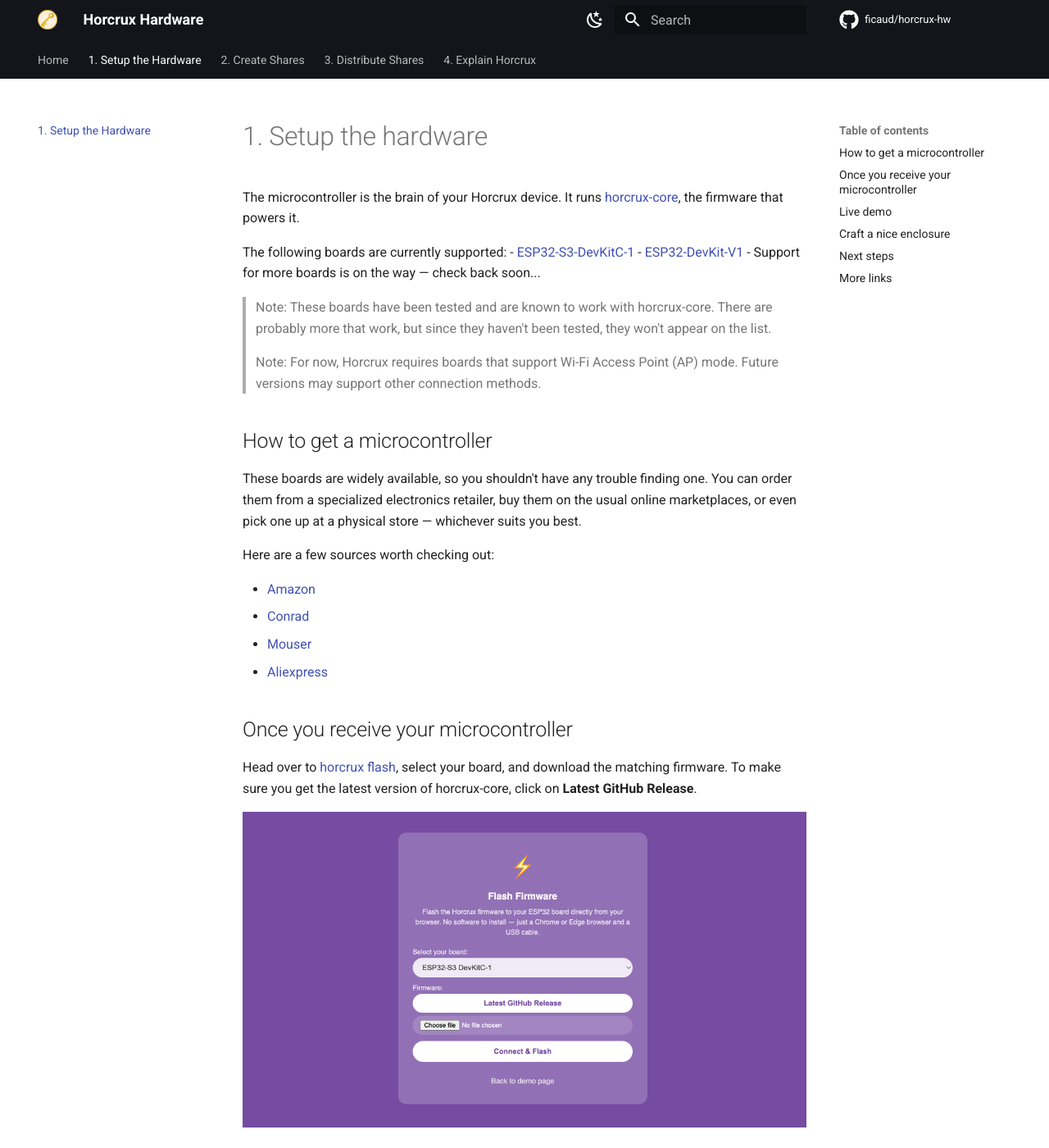
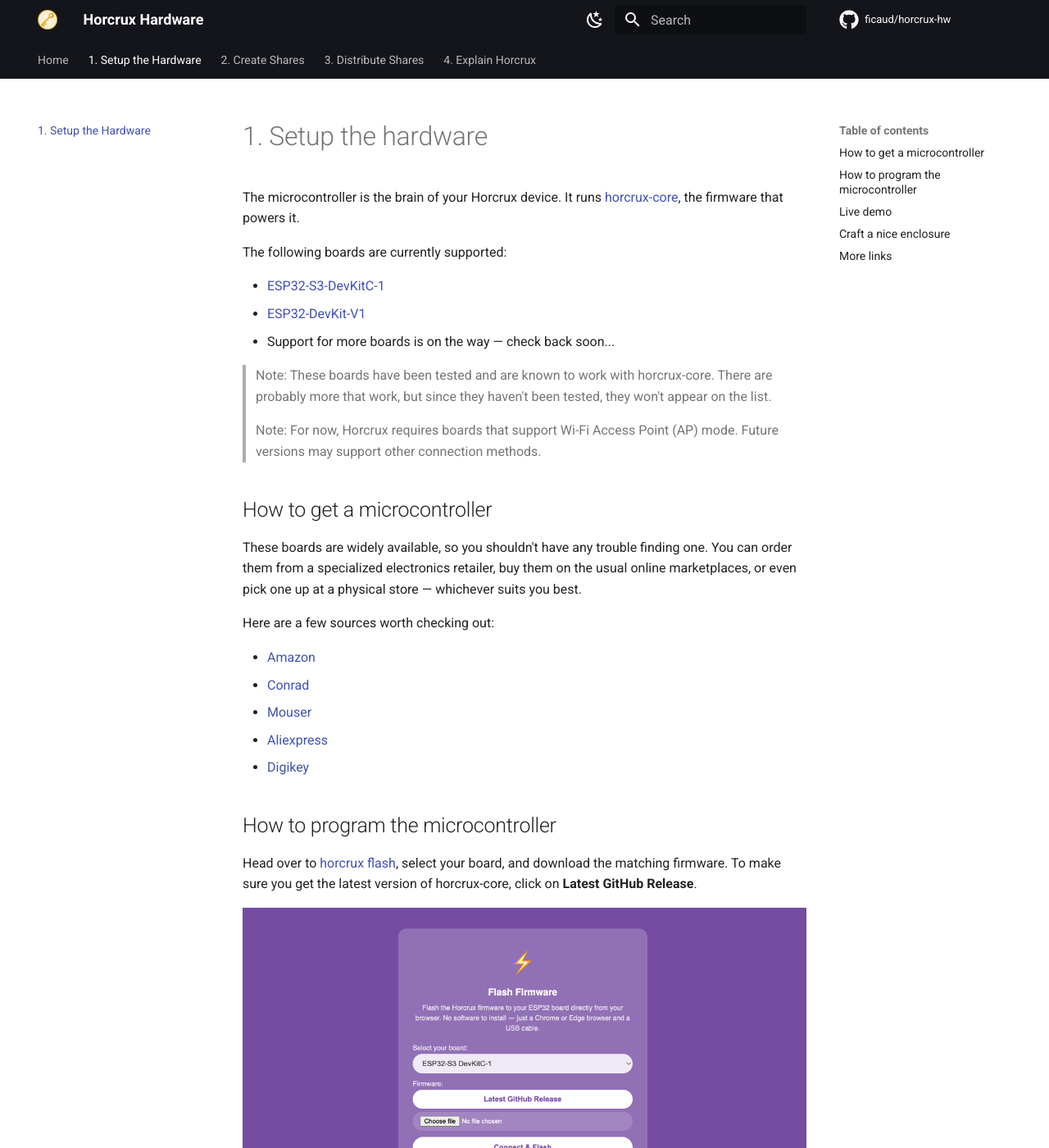
Before and after one commit to ficaud/horcrux-hw, an MkDocs documentation site: the page built from docs/1_setup-hardware.md, in a window 1280 px wide and 1400 px high. Shown: the whole window at 82% size. Built offline with MkDocs 1.6.1 and Material for MkDocs 9.7.7, drawn with Linux system fonts in a browser that asks for light colours; comment, search, counter and statistics services are not loaded; the version menu is left out; some of the changed text lies outside the part shown.

Commit message:
wip(1_setup-hardware): fix related to mkdocs

```diff
--- a/docs/1_setup-hardware.md
+++ b/docs/1_setup-hardware.md
@@ -3,6 +3,7 @@
 The microcontroller is the brain of your Horcrux device. It runs [horcrux-core](https://github.com/ficaud/horcrux-core), the firmware that powers it.
 
 The following boards are currently supported:
+
 - [ESP32-S3-DevKitC-1](https://docs.zephyrproject.org/latest/boards/espressif/esp32s3_devkitc/doc/index.html)
 - [ESP32-DevKit-V1](https://docs.zephyrproject.org/latest/boards/others/doit_esp32_devkit_v1/doc/index.html)
 - Support for more boards is on the way — check back soon...
@@ -21,8 +22,9 @@
 - [Conrad](https://www.conrad.com/)
 - [Mouser](https://www.mouser.com/)
 - [Aliexpress](https://www.aliexpress.com/)
+- [Digikey](https://www.digikey.com/)
 
-## Once you receive your microcontroller
+## How to program the microcontroller
 
 Head over to [horcrux flash](https://ficaud.github.io/horcrux-core/flash.html), select your board, and download the matching firmware. To make sure you get the latest version of horcrux-core, click on **Latest GitHub Release**.
 
@@ -44,10 +46,6 @@
 
 TBD: find a hackable way to do enclosure / or 3d print it.
 
-## Next steps
-
-Learn how to create shares [here](2_create-shares.md).
-
 ## More links
 
 - [Wikipedia ESP32](https://fr.wikipedia.org/wiki/ESP32)
```
